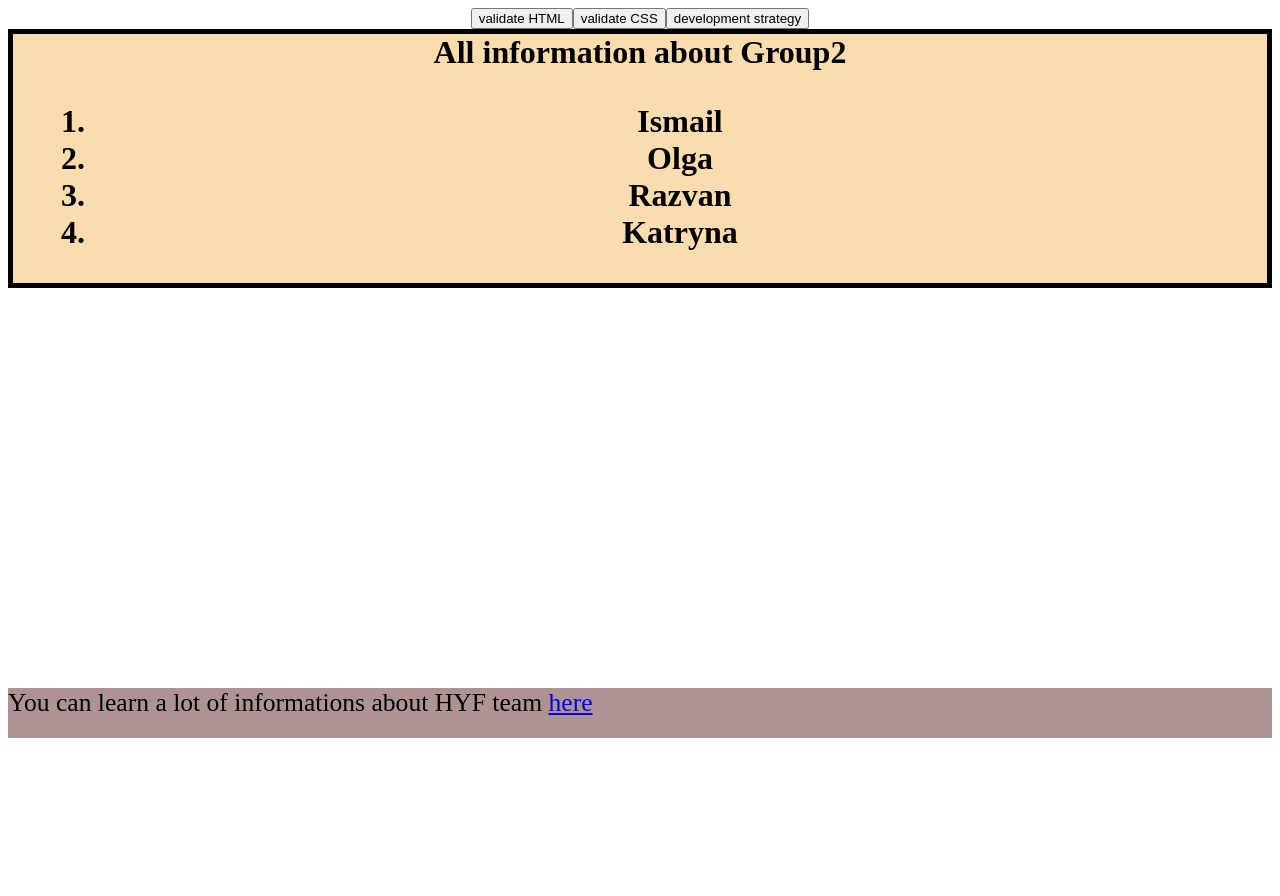
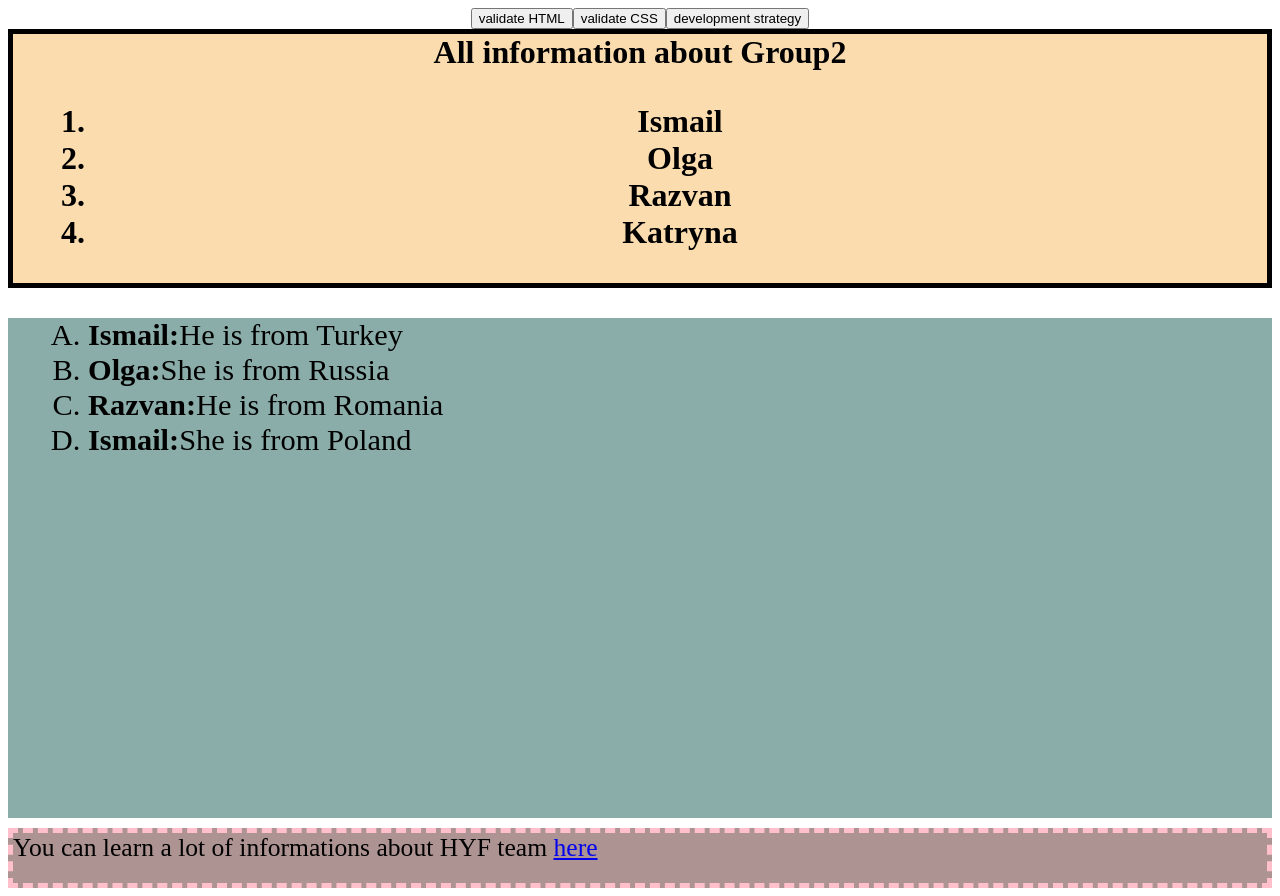
Before and after one commit to ismailtugan/-ntegrate, a plain HTML site: page index.html in a window 1280 px wide. Before the commit the page ends 800 px from the top, so only its background shows below. Drawn offline with Linux system fonts and the light colour scheme; files that its build step writes are made by us from their sources.

Commit message:
completed introduction

```diff
--- a/index.html
+++ b/index.html
@@ -20,6 +20,16 @@
       <li>Katryna </li>
     </ol></ul>
   </header>
+  <section>
+    <ul>
+      <ol type="A">
+        <li><strong>Ismail:</strong>He is from Turkey </li>
+        <li><strong>Olga:</strong>She is from Russia </li>
+        <li><strong>Razvan:</strong>He is from Romania </li>
+        <li><strong>Ismail:</strong>She is from Poland </li>
+      </ol>
+    </ul>
+  </section>
   <footer>
     You can learn a lot of informations about HYF team <a href="https://github.com/HackYourFutureBelgium/class-9-10" >here</a>
   </footer>
--- a/style.css
+++ b/style.css
@@ -13,10 +13,17 @@ header {
 footer{
     background-color:#AD9493 ;
     text-align: left;
-    border: 1px dashes pink;
+    border: 5px dashed pink;
     height: 50px;
-    margin-top: 400px;
+    margin-top: 10px;
     font-size: 1.6rem;
 
 
 }
+ section {
+     background-color: #8BADA9;
+     text-align: left;
+     font-size: 1.9rem;
+     height: 500px;
+
+ }
```
